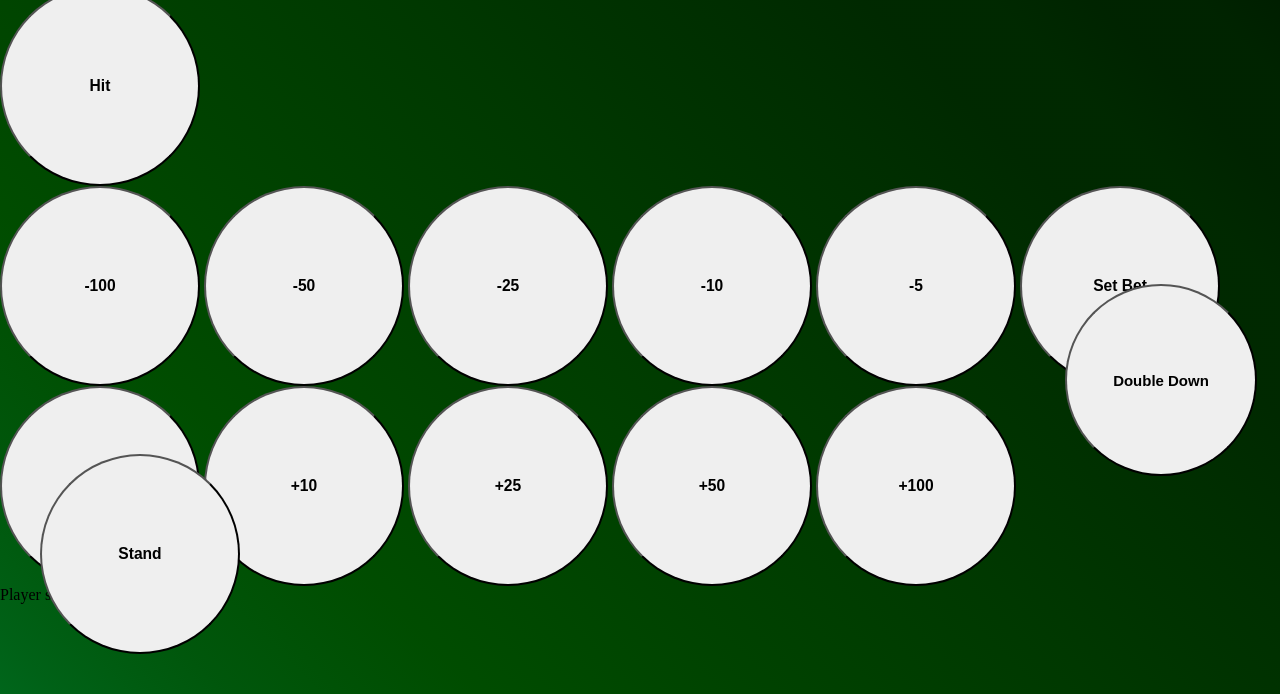
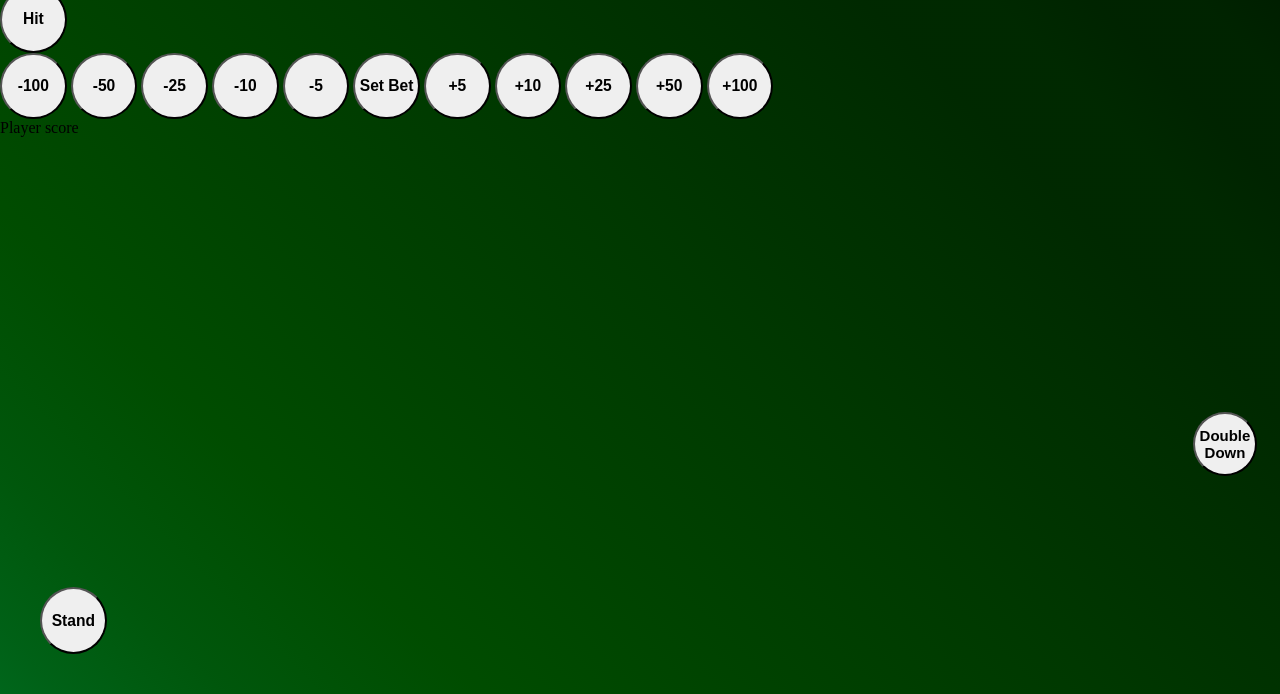
Before and after one commit to K2adir/BlackJack-js, a plain HTML site: page index.html in a window 1280 px wide. Shown: the part 106-800 px from the top of the page. Drawn offline with Linux system fonts and the light colour scheme.

Commit message:
Update style.css

```diff
--- a/style.css
+++ b/style.css
@@ -74,9 +74,9 @@ ul {
 }
 
 .button_list button {
-  border-radius: 50em;
-  width: 15em;
-  height: 15em;
+  border-radius: 50px;
+  width: 5em;
+  height: 5em;
 
   outline: none;
 }
```
